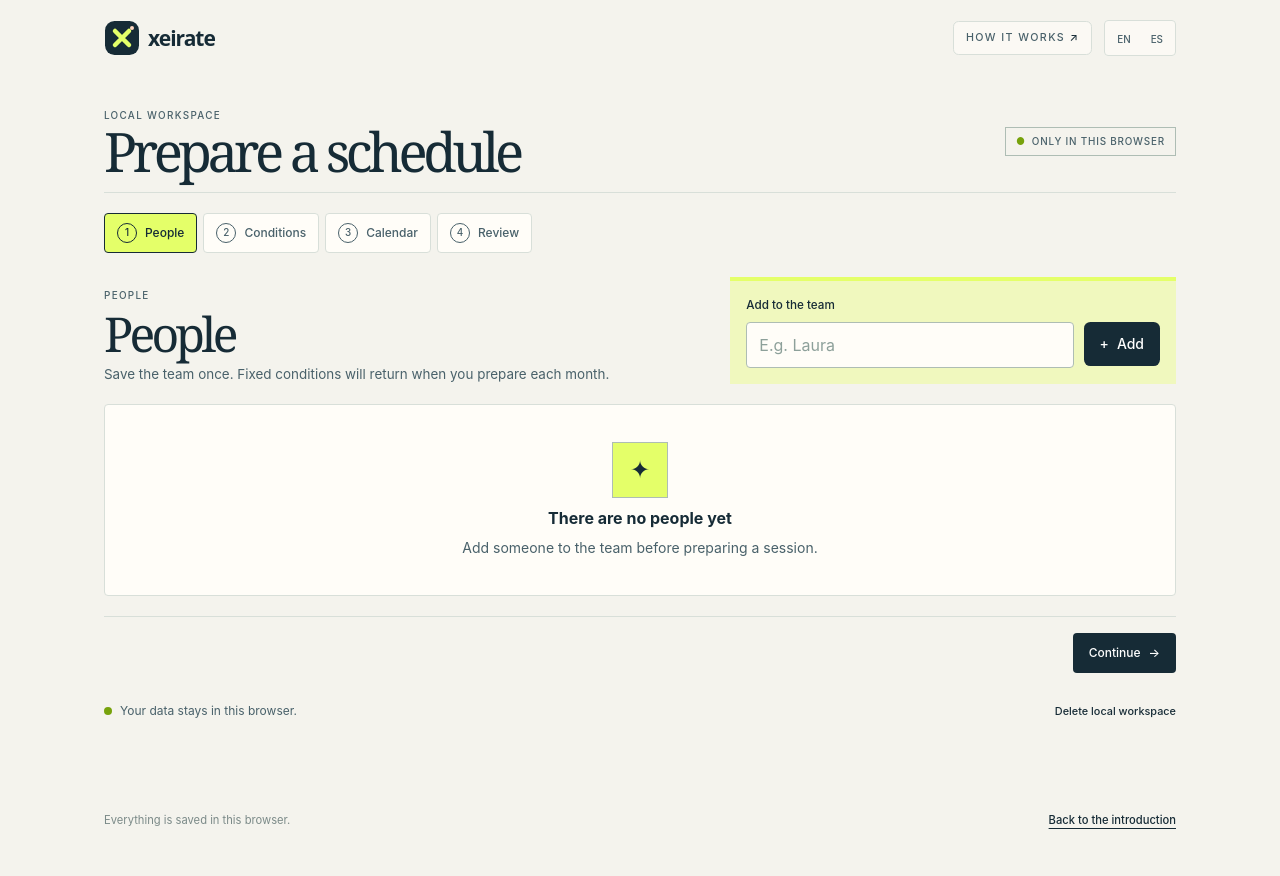
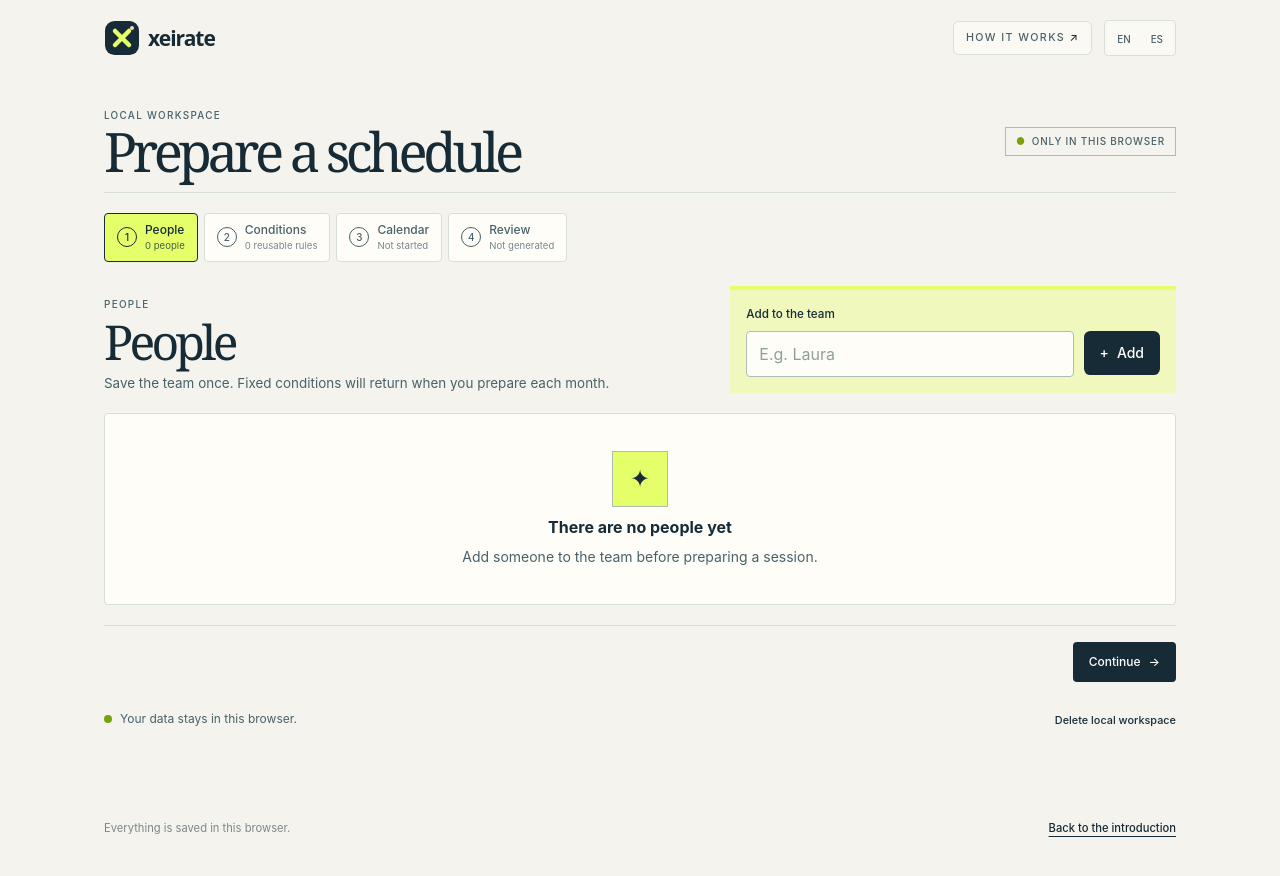
Before and after one commit to kois-studio/xeirate, an Angular app: page /en/app in a window 1280 px wide. Built offline with nearby package versions, Linux system fonts and the light colour scheme.

Commit message:
feat: show wizard completion summaries

```diff
--- a/src/app/i18n/translations.ts
+++ b/src/app/i18n/translations.ts
@@ -49,6 +49,11 @@ const englishTranslations = {
     'workspace.back': 'Back',
     'workspace.continue': 'Continue',
     'workspace.editSetup': 'Edit setup',
+    'workspace.peopleSummary': '{count} people',
+    'workspace.conditionsSummary': '{count} reusable rules',
+    'workspace.notStarted': 'Not started',
+    'workspace.reviewReady': 'Ready to review',
+    'workspace.reviewPending': 'Not generated',
     'workspace.sections': 'Xeirate sections',
     'workspace.peopleNav': 'People',
     'workspace.peopleNavDetail': 'Your team and fixed conditions',
@@ -303,6 +308,11 @@ const spanishTranslations = {
     'workspace.back': 'Atrás',
     'workspace.continue': 'Continuar',
     'workspace.editSetup': 'Editar configuración',
+    'workspace.peopleSummary': '{count} personas',
+    'workspace.conditionsSummary': '{count} reglas reutilizables',
+    'workspace.notStarted': 'Sin empezar',
+    'workspace.reviewReady': 'Lista para revisar',
+    'workspace.reviewPending': 'Sin generar',
     'workspace.sections': 'Secciones de Xeirate',
     'workspace.peopleNav': 'Personas',
     'workspace.peopleNavDetail': 'Tu equipo y condiciones fijas',
--- a/src/app/pages/workspace/workspace.component.html
+++ b/src/app/pages/workspace/workspace.component.html
@@ -20,8 +20,8 @@
                             [buttonClass]="'inline-flex min-h-10 items-center gap-2 rounded border px-3 py-2 text-left text-xs transition-colors active:scale-105 ' + (store.wizardStep() === step.id ? 'border-[#162b36] bg-[#e4ff69] text-[#162b36]' : 'border-[#d8dfd9] bg-[#fffdf8] text-[#49616a] hover:border-[#aebdb4] hover:text-[#162b36]')"
                             (buttonClick)="store.setWizardStep(step.id)"
                         >
-                            <span class="grid h-5 w-5 place-items-center rounded-full border border-current text-[0.62rem] font-medium">{{ stepNumber(step.id) }}</span>
-                            <span class="font-medium">{{ step.label | t }}</span>
+                            <span class="grid h-5 w-5 place-items-center rounded-full border border-current text-[0.62rem] font-medium">{{ isStepComplete(step.id) ? '✓' : stepNumber(step.id) }}</span>
+                            <span class="grid gap-0.5"><span class="font-medium">{{ step.label | t }}</span><small class="text-[0.6rem] opacity-75">{{ stepSummary(step.id) }}</small></span>
                         </app-button>
                     </li>
                 }
--- a/src/app/pages/workspace/workspace.component.ts
+++ b/src/app/pages/workspace/workspace.component.ts
@@ -40,4 +40,39 @@ export class WorkspacePage {
     stepNumber(step: WizardStep): number {
         return this.wizardSteps.findIndex((item) => item.id === step) + 1;
     }
+
+    isStepComplete(step: WizardStep): boolean {
+        const currentStepNumber = this.stepNumber(this.store.wizardStep());
+        return step === 'people'
+            ? this.store.workspace().participants.length > 0
+            : step === 'conditions'
+              ? currentStepNumber > this.stepNumber(step) ||
+                this.store.workspace().conditions.some((condition) => condition.sessionId === null)
+              : step === 'session'
+                ? Boolean(this.store.activeSession()) && currentStepNumber > this.stepNumber(step)
+                : Boolean(this.store.activeSchedule());
+    }
+
+    stepSummary(step: WizardStep): string {
+        switch (step) {
+            case 'people':
+                return this.store.translate('workspace.peopleSummary', {
+                    count: this.store.workspace().participants.length,
+                });
+            case 'conditions':
+                return this.store.translate('workspace.conditionsSummary', {
+                    count: this.store
+                        .workspace()
+                        .conditions.filter((condition) => condition.sessionId === null).length,
+                });
+            case 'session':
+                return this.store.activeSession()
+                    ? this.store.monthLabel(this.store.activeSession()?.month ?? '')
+                    : this.store.translate('workspace.notStarted');
+            case 'proposal':
+                return this.store.activeSchedule()
+                    ? this.store.translate('workspace.reviewReady')
+                    : this.store.translate('workspace.reviewPending');
+        }
+    }
 }
```
